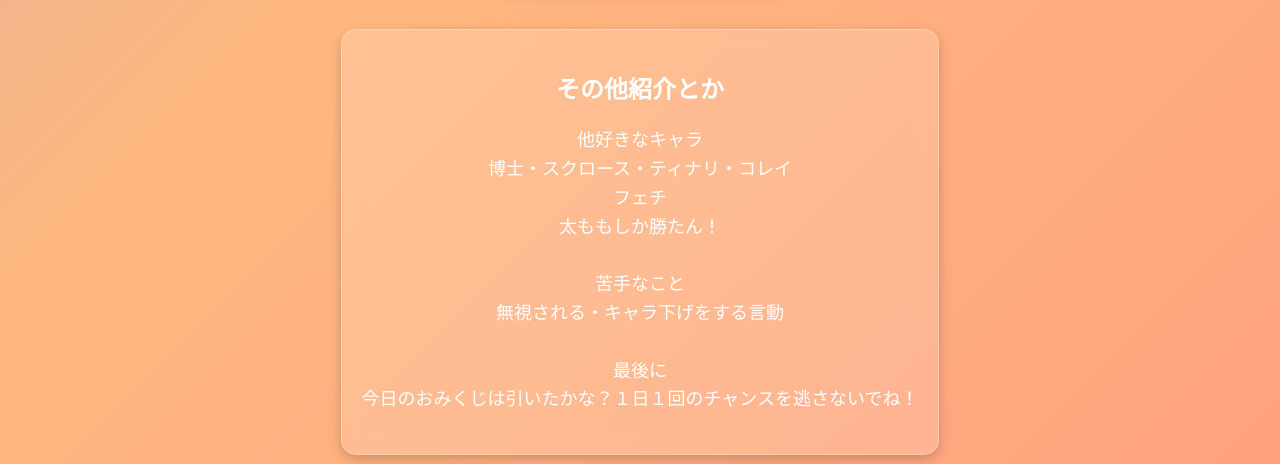
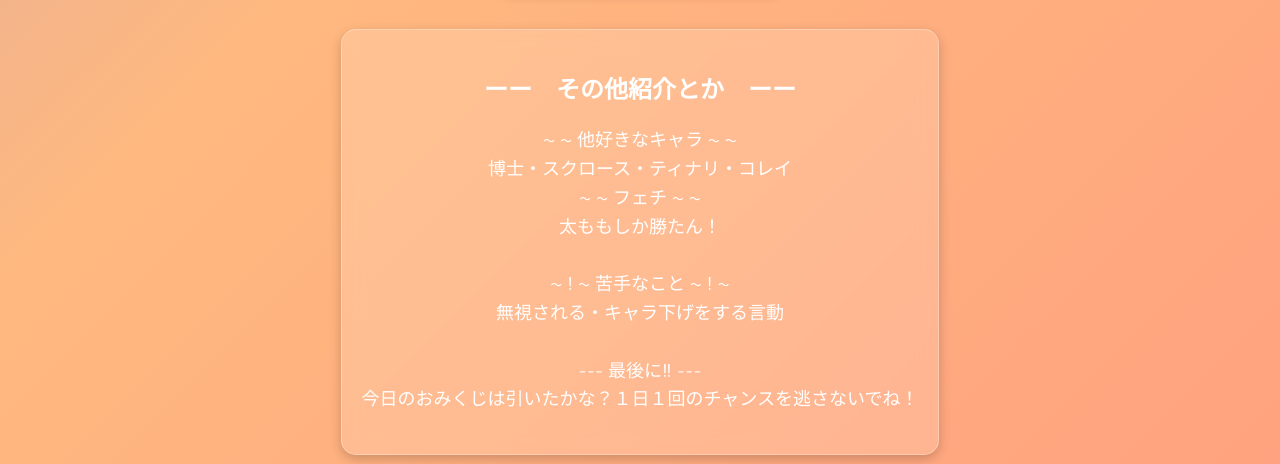
Before and after one commit to karu-mia/my-profile, a plain HTML site: page index.html in a window 1280 px wide. Shown: the part 944-1408 px from the top of the page. Drawn offline with Linux system fonts and the light colour scheme.

Commit message:
Update index.html

```diff
--- a/index.html
+++ b/index.html
@@ -274,15 +274,15 @@ p { font-size: 18px; margin-bottom: 20px; }
 
 <!-- その他紹介 -->
 <div class="custom-note glass-box">
-    <h2>その他紹介とか</h2>
+    <h2>ーー　その他紹介とか　ーー</h2>
     <p>
-        他好きなキャラ<br>
+        ~ ~ 他好きなキャラ ~ ~<br>
         博士・スクロース・ティナリ・コレイ<br>
-        フェチ<br>
+        ~ ~ フェチ ~ ~<br>
         太ももしか勝たん！<br><br>
-        苦手なこと<br>
+        ~ ! ~ 苦手なこと ~ ! ~<br>
         無視される・キャラ下げをする言動<br><br>
-        最後に<br>
+        --- 最後に!! ---<br>
         今日のおみくじは引いたかな？１日１回のチャンスを逃さないでね！<br>
     </p>
 </div>
```
